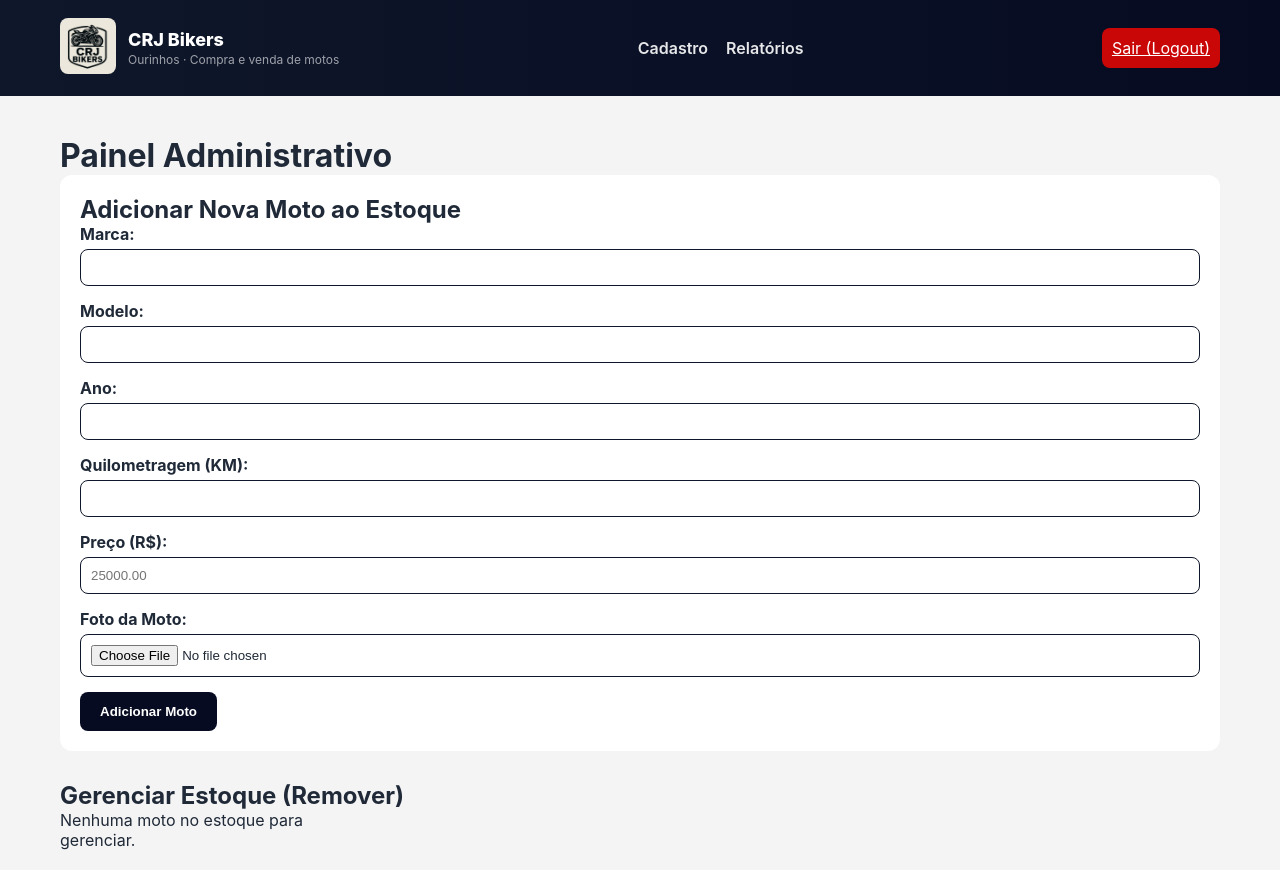
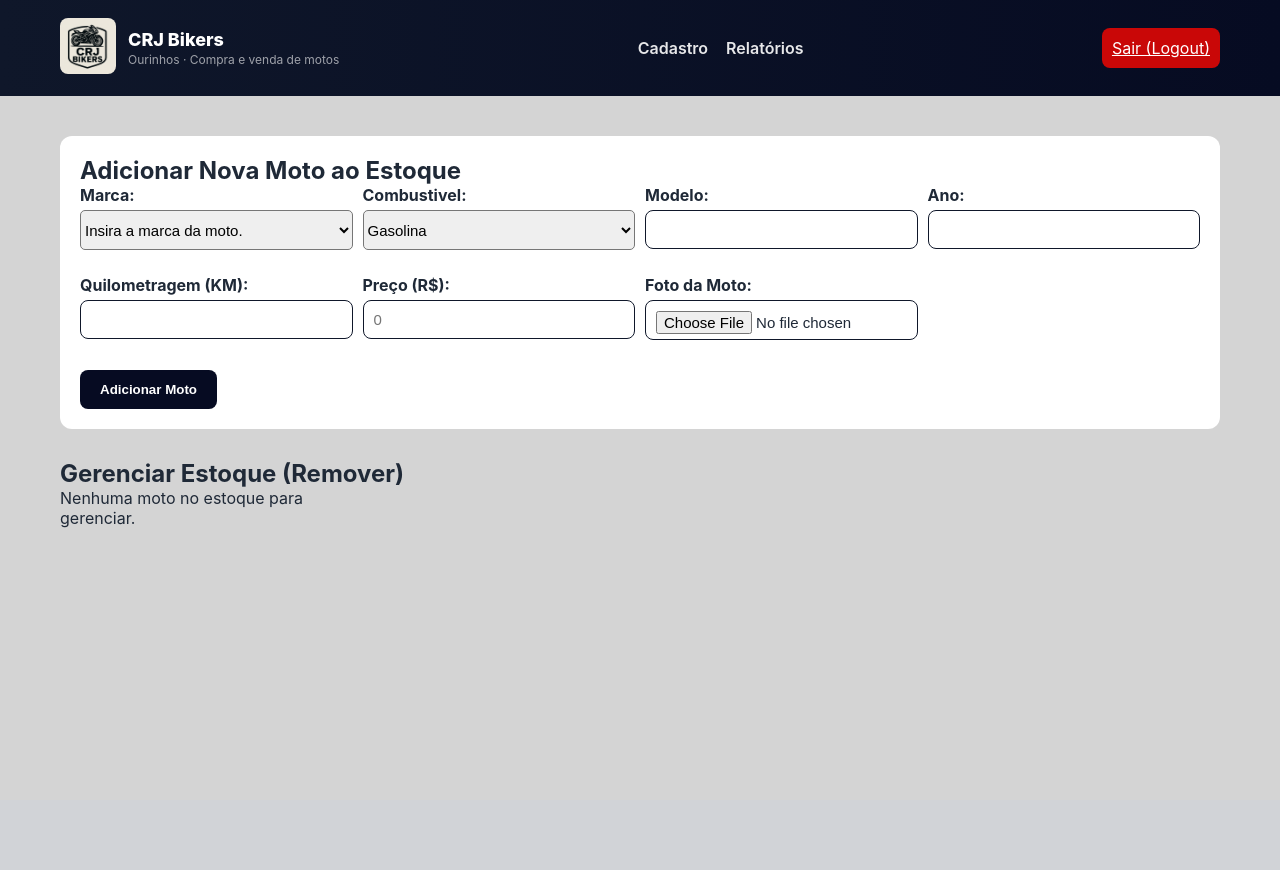
Before and after one commit to CJSabino/ESMoto, a PHP site: page /admin_painel.php in a window 1280 px wide. After the commit the page ends 528 px from the top, so only its background shows below. Run offline with PHP 8.4, Linux system fonts and the light colour scheme; the visitor is signed in with stand-in values (Sample User, id 1); data that the repository does not hold is empty.

Commit message:
Mudança de CSS, campo combustivel adicionado, motos adicionadas ao banco de dados. nova logo, pagina admin-relatórios adicionada.

```diff
--- a/sitemoto/admin_painel.php
+++ b/sitemoto/admin_painel.php
@@ -20,18 +20,45 @@ include_once("conexao.php");
 
     <style>
         body {
-            background: #f4f4f4;
+            background: #d4d4d4ff;
         }
 
-        .logout {
+        select {
+            font-weight: 500;
+            font-size: 15px;
+            border-radius: 5px;
+            margin-top: 0px;
+            width: 100%;
+            height: 40px;
+            box-sizing: border-box;
+        }
+
+        .add-img {
+            font-weight: 500;
+            font-size: 15px;
+            border-radius: 5px;
+            margin-top: 0px;
+            width: 100%;
+            height: 40px;
+            box-sizing: border-box;
+        }
+
+        .input {
+            font-weight: 500;
+            font-size: 15px;
+            border-radius: 5px;
+        }
+
+        .btn-adicionar {
             display: inline-block;
-            background: #060b22;
+            padding: 12px 20px;
+            background-color: #060b22;
             color: white;
-            padding: 8px 12px;
+            font-weight: 700;
+            border-radius: 8px;
             text-decoration: none;
-            border-radius: 5px;
-            float: right;
-            margin-bottom: 10px;
+            border: none;
+            cursor: pointer;
         }
     </style>
 </head>
@@ -40,45 +67,59 @@ include_once("conexao.php");
     <?php include 'includes/header_admin.php'; ?>
     <div class="admin-container">
 
-        <h1>Painel Administrativo</h1>
-
         <div class="admin-form">
             <h2>Adicionar Nova Moto ao Estoque</h2>
             <form action="cadastrar_moto.php" method="POST" enctype="multipart/form-data">
+                <div class="grid ">
                     <div>
                         <label for="marca">Marca:</label>
-                    <input type="text" id="marca" name="marca" required>
+                        <select type="select" id="marca" name="marca" required>
+                            <option>Insira a marca da moto.</option>
+                            <option>Yamaha</option>
+                            <option>Kawasaki</option>
+                            <option>Honda</option>
+                            <option>BMW</option>
+                            <option>Suzuki</option>
+                            <option>Harley-Davidson</option>
+                            <option>Triumph</option>
+                            <option>KTM</option>
+                            <option>Ducati</option>
+                        </select>
+                    </div>
+                    <div>
+                        <label for="preco">Combustivel:</label>
+                        <select type="select" id="combustivel" name="combustivel" required>
+                            <option>Gasolina</option>
+                            <option>Flex</option>
+                        </select>
                     </div>
                     <div>
                         <label for="modelo">Modelo:</label>
-                    <input type="text" id="modelo" name="modelo" required>
+                        <input class="input" type="text" id="modelo" name="modelo" required>
                     </div>
                     <div>
                         <label for="ano">Ano:</label>
-                    <input type="number" id="ano" name="ano" required>
+                        <input class="input" type="number" id="ano" name="ano" required>
                     </div>
 
                     <div>
                         <label for="km">Quilometragem (KM):</label>
-                    <input type="number" id="km" name="km" required>
+                        <input class="input" type="number" id="km" name="km" required>
                     </div>
 
                     <div>
                         <label for="preco">Preço (R$):</label>
-                    <input type="text" id="preco" name="preco" placeholder="25000.00" required>
+                        <input class="input" type="text" id="preco" name="preco" placeholder="0" required>
                     </div>
-
                     <div>
                         <label for="imagem">Foto da Moto:</label>
-                    <input type="file" id="imagem" name="imagem" accept="image/*" required>
+                        <input class="add-img" type="file" id="imagem" name="imagem" accept="image/*" required>
                     </div>
-
+                </div>
                 <button type="submit" class="btn-adicionar">Adicionar Moto</button>
             </form>
         </div>
-
         <h2>Gerenciar Estoque (Remover)</h2>
-
         <div class="grid">
 
             <?php
@@ -93,7 +134,7 @@ include_once("conexao.php");
 
                         <img src="<?php echo htmlspecialchars($moto['imagem']); ?>" alt="Moto">
 
-                        <h3><?php echo htmlspecialchars($moto['marca']); ?>         <?php echo htmlspecialchars($moto['modelo']); ?>
+                        <h3><?php echo htmlspecialchars($moto['marca']); ?> <?php echo htmlspecialchars($moto['modelo']); ?>
                         </h3>
 
                         <div class="meta" style="justify-content: flex-start; margin-top: 5px;">
--- a/sitemoto/cadastrar_moto.php
+++ b/sitemoto/cadastrar_moto.php
@@ -9,10 +9,11 @@ include("conexao.php");
 
 // 2. Receber dados do formulário (via $_POST)
 $marca = $_POST['marca'];
+$combustivel = $_POST['combustivel'];
 $modelo = $_POST['modelo'];
 $ano = $_POST['ano'];
 $km = $_POST['km'];
-$preco = $_POST['preco']; // Nota: O preço deve ser digitado como '15000.00'
+$preco = $_POST['preco'];
 
 // 3. Lidar com o Upload da Imagem (via $_FILES)
 $target_dir = "uploads/"; // A pasta que você criou
--- a/sitemoto/estilo.css
+++ b/sitemoto/estilo.css
@@ -239,18 +239,6 @@ nav a {
     border-radius: 8px;
     border: 1px solid #0f172a;
     box-sizing: border-box;
-}
-
-.btn-adicionar {
-    display: inline-block;
-    padding: 12px 20px;
-    background-color: #060b22;
-    color: white;
-    font-weight: 700;
-    border-radius: 8px;
-    text-decoration: none;
-    border: none;
-    cursor: pointer;
 }
 
 /* ===== Home ===== */
```
Also changed, not shown: sitemoto/uploads/imagem_2025-11-18_021515100.png (added), sitemoto/uploads/imagem_2025-11-18_021905898.png (added), sitemoto/uploads/imagem_2025-11-18_022129999.png (added), sitemoto/uploads/imagem_2025-11-18_022258780.png (added), sitemoto/uploads/imagem_2025-11-18_022348015.png (added), sitemoto/uploads/imagem_2025-11-18_022534722.png (added), sitemoto/uploads/imagem_2025-11-18_022659686.png (added), 4 other files. Lines whose indentation alone changed are shown as unchanged.
